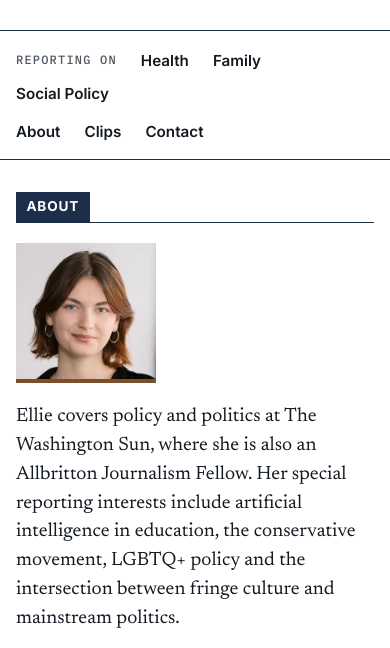
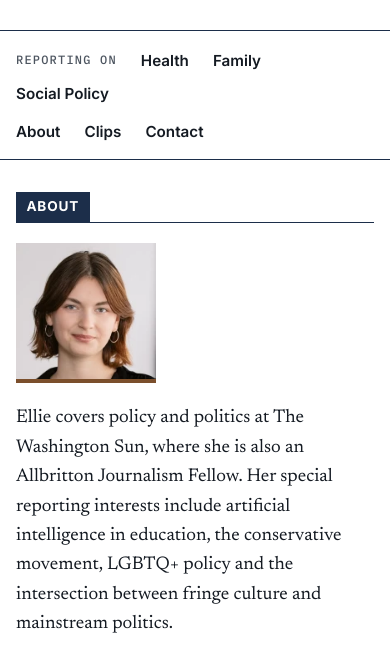
Before and after one commit to ef-2004/aji-ef, a plain HTML site: page index.html in a window 390 px wide. Shown: the part 166-814 px from the top of the page. Drawn offline with Linux system fonts and the light colour scheme.

Commit message:
Use one font size for all About paragraphs
Co-Authored-By: Claude Opus 5.5 <noreply@anthropic.com>
Claude-Session: https://claude.ai/code/session_011Vjm2Hv9zAkW1XqRrqEgfG

```diff
--- a/index.html
+++ b/index.html
@@ -184,11 +184,6 @@
       margin: 0 0 1.1rem;
     }
 
-    .about p:first-of-type {
-      font-size: 1.35rem;
-      line-height: 1.5;
-    }
-
     .about p:last-child { margin-bottom: 0; }
 
     .about-body {
@@ -335,7 +330,6 @@
       .tagline { max-width: none; font-size: 1.25rem; }
       .nav .wrap { flex-direction: column; align-items: flex-start; }
       .lead { grid-template-columns: 1fr; gap: 2.5rem; padding-top: 2rem; }
-      .about p:first-of-type { font-size: 1.2rem; }
       .about-body { grid-template-columns: 1fr; gap: 1.25rem; }
       .headshot { width: 140px; }
     }
```
Also changed, not shown: 1 other file.
